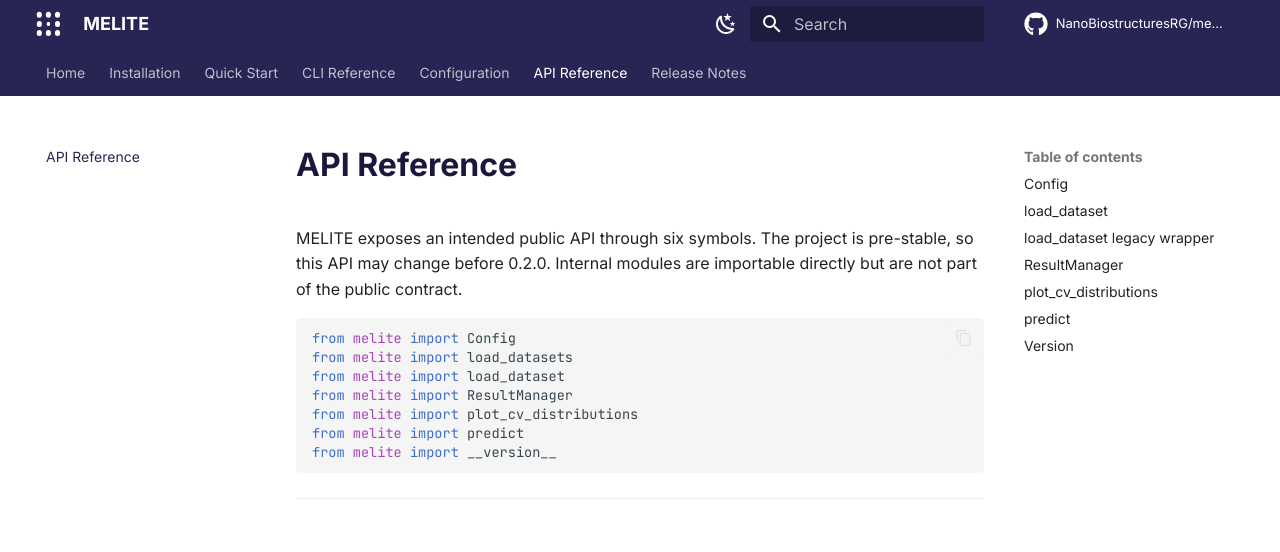
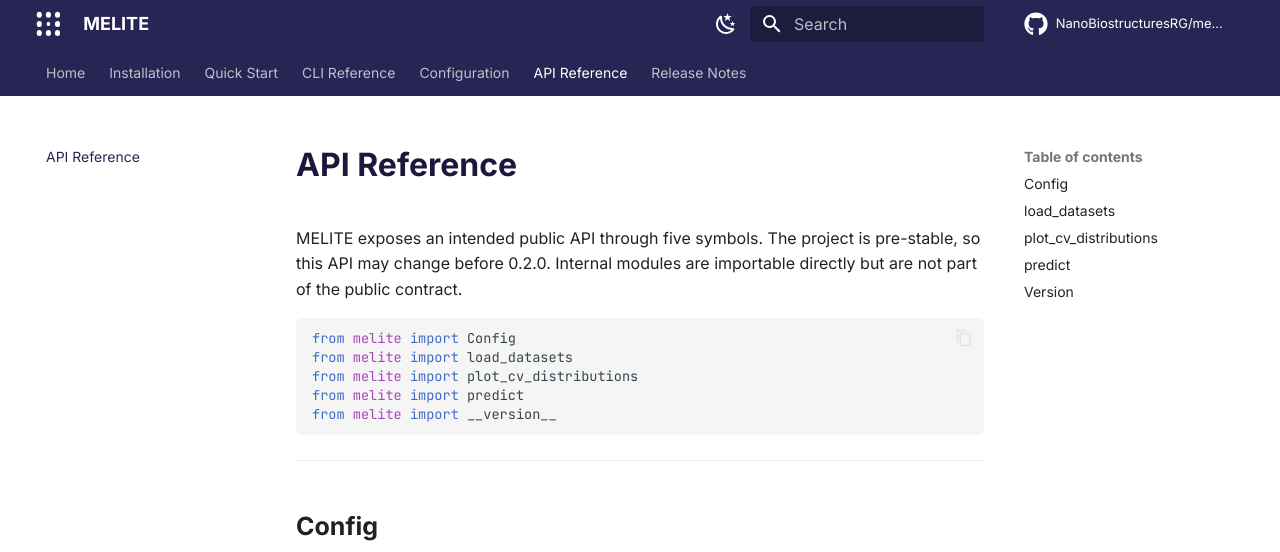
Before and after one commit to NanoBiostructuresRG/melite, an MkDocs documentation site: the page built from docs/api.md, in a window 1280 px wide and 1400 px high. Shown: the top 552 px of the window. Built offline with MkDocs 1.6.1 and Material for MkDocs 9.7.7, drawn with Linux system fonts in a browser that asks for light colours; comment, search, counter and statistics services are not loaded; some of the changed text lies outside the part shown.

Commit message:
refactor: expose only registry-based dataset loading

````diff
--- a/docs/api.md
+++ b/docs/api.md
@@ -1,14 +1,12 @@
 # API Reference
 
-MELITE exposes an intended public API through six symbols. The project is
+MELITE exposes an intended public API through five symbols. The project is
 pre-stable, so this API may change before 0.2.0. Internal modules are importable
 directly but are not part of the public contract.
 
 ```python
 from melite import Config
 from melite import load_datasets
-from melite import load_dataset
-from melite import ResultManager
 from melite import plot_cv_distributions
 from melite import predict
 from melite import __version__
@@ -22,21 +20,9 @@ from melite import __version__
 
 ---
 
-## load_dataset
+## load_datasets
 
 ::: melite.load_dataset.load_datasets
-
----
-
-## load_dataset legacy wrapper
-
-::: melite.load_dataset.load_dataset
-
----
-
-## ResultManager
-
-::: melite.result_manager.ResultManager
 
 ---
 
````
Also changed, not shown: README.md (+0 -2 lines), melite/__init__.py (+1 -6 lines), 3 other files.
